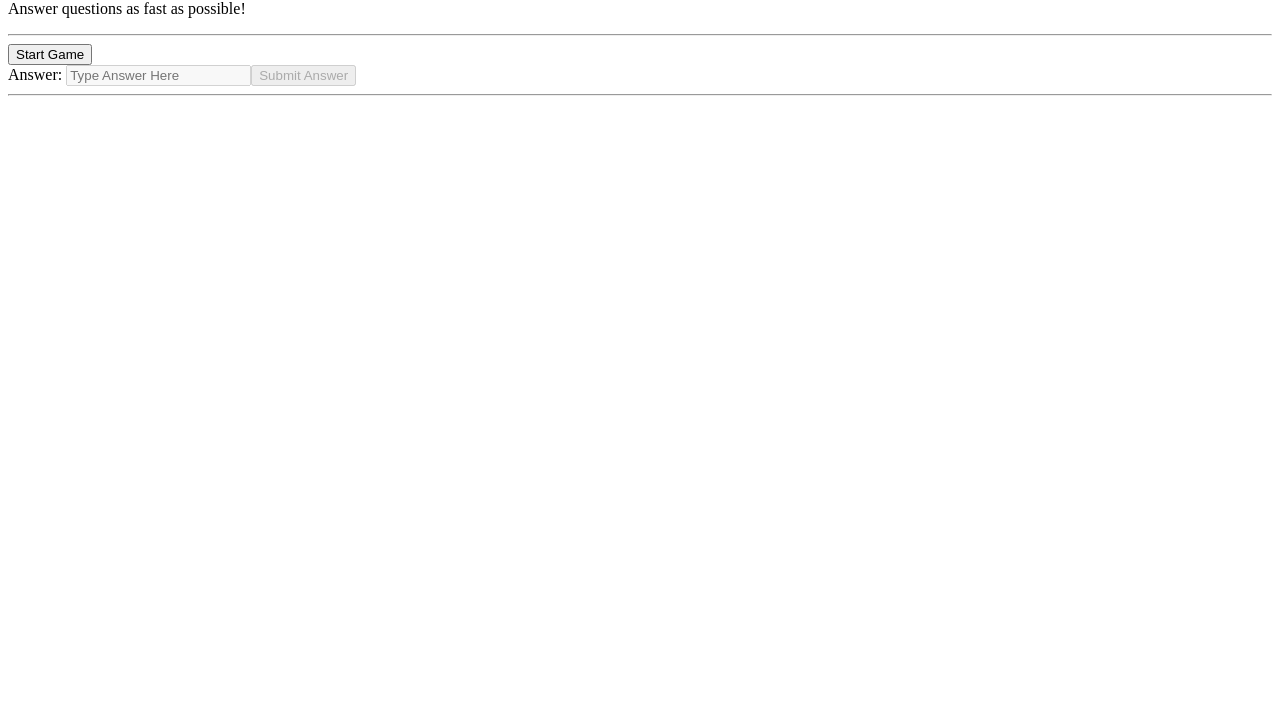
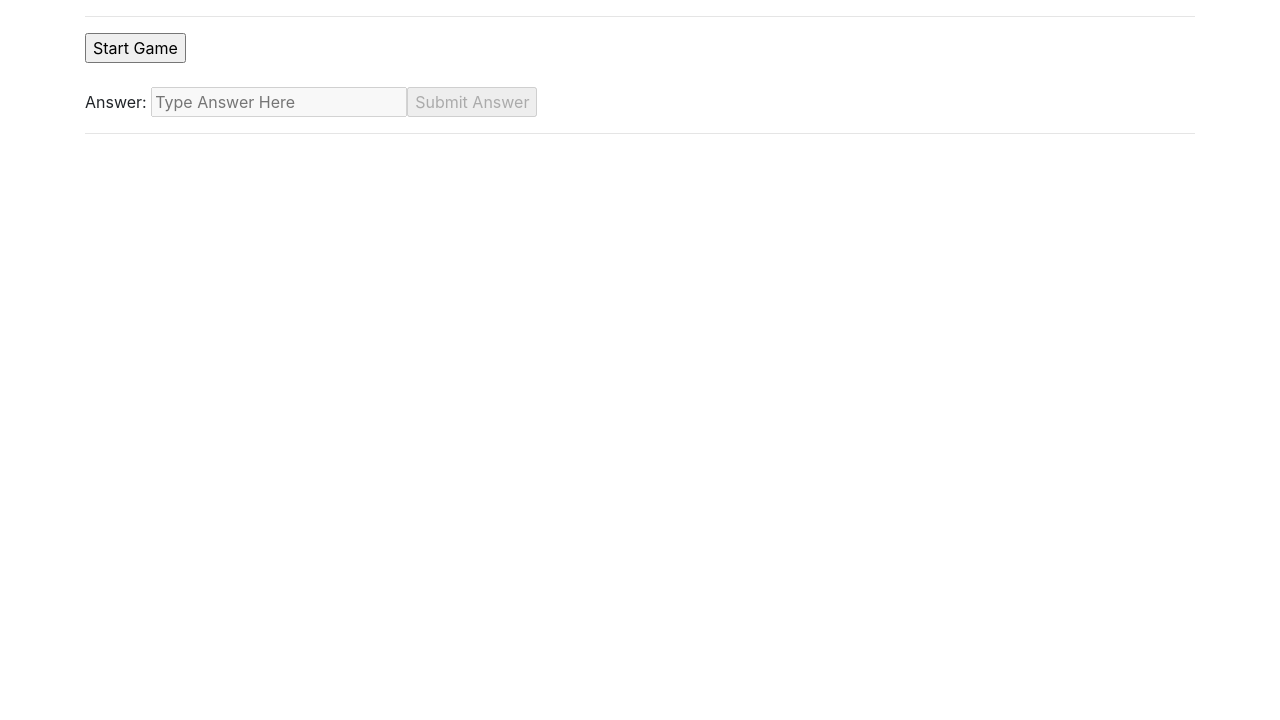
Before and after one commit to Matthew-E-Gould/JS-games, a plain HTML site: page MathGame.html in a window 1280 px wide. Shown: the part 80-800 px from the top of the page. Drawn offline with nearby package versions, Linux system fonts and the light colour scheme.

Commit message:
added bootstrap

```diff
--- a/MathGame.html
+++ b/MathGame.html
@@ -2,15 +2,16 @@
 <html>
   <head>
     <title>Math Game</title>
+    <link rel="stylesheet" href="https://stackpath.bootstrapcdn.com/bootstrap/4.3.1/css/bootstrap.min.css" integrity="sha384-ggOyR0iXCbMQv3Xipma34MD+dH/1fQ784/j6cY/iJTQUOhcWr7x9JvoRxT2MZw1T" crossorigin="anonymous">
   </head>
 
-  <body>
+  <body class="container">
 
     <h1>Instructions!</h1>
     <p>Answer questions as fast as possible!</p>
     <hr>
 
-    <input type="button" value="Start Game" onclick="game.setup();"><br>
+    <input type="button" value="Start Game" onclick="game.setup();"><br><br>
     Answer: <input type="text" id="ansBox" placeholder="Type Answer Here" disabled><input type="button" id="subBtn" value="Submit Answer" onclick="game.answerQuestion();" disabled><br>
     <hr>
     <div id="questionToUI">
```
Also changed, not shown: MathGame2.html (+3 -2 lines).
